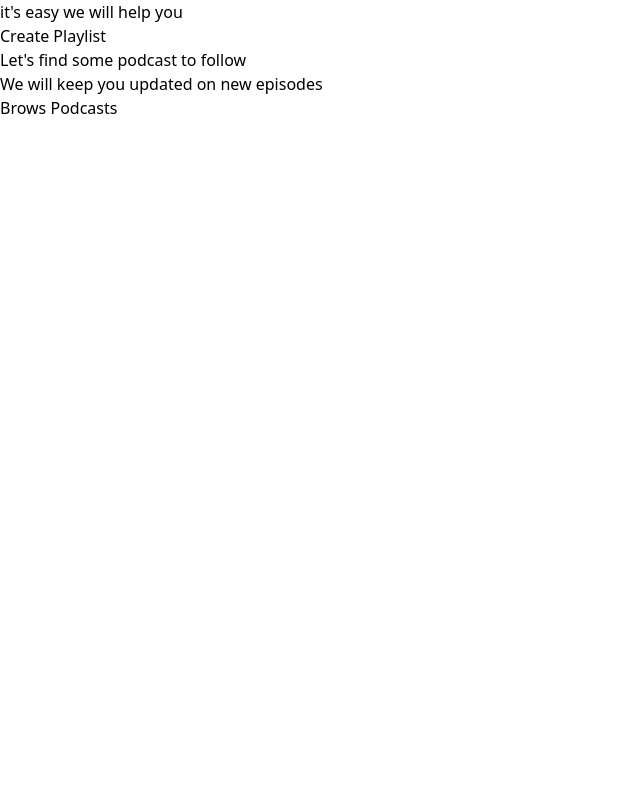
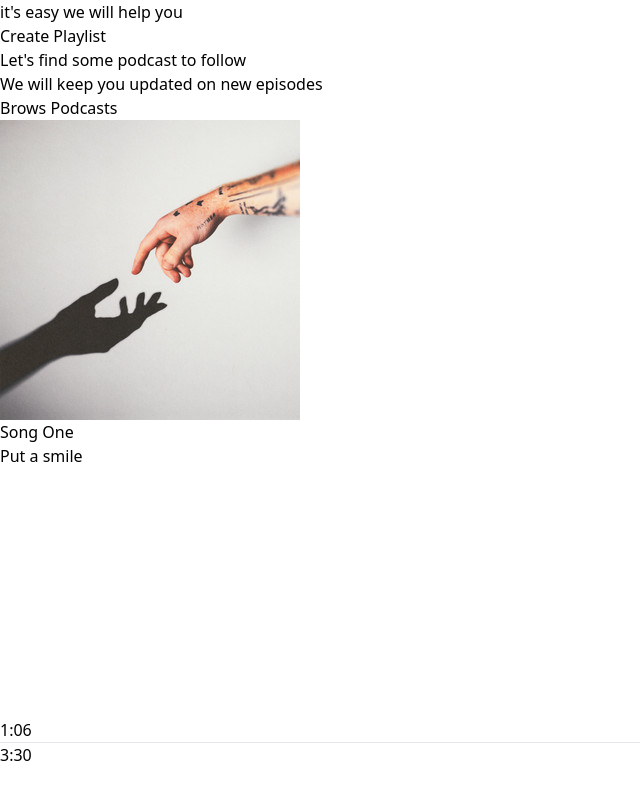
Before and after one commit to adityakkpk/Spotify-Clone, a React (Vite) app: page / in a window 1280 px wide. Shown: the part 346-1146 px from the top of the page, without its empty margins (0-640 px from the left). Before the commit the page ends 800 px from the top, so only its background shows below. Built offline with nearby package versions, Linux system fonts and the light colour scheme.

Commit message:
Create Player UI

```diff
--- a/src/App.jsx
+++ b/src/App.jsx
@@ -1,5 +1,6 @@
 import React from 'react'
 import Sidebar from './components/Sidebar'
+import Player from './components/Player'
 
 const App = () => {
   return (
@@ -7,6 +8,7 @@ const App = () => {
       <div className='h-[90%] flex'>
         <Sidebar />
       </div>
+      <Player />
     </div>
   )
 }
--- /dev/null
+++ b/src/components/Player.jsx
@@ -0,0 +1,43 @@
+import React from 'react'
+import { assets, songsData } from '../assets/frontend-assets/assets'
+const Player = () => {
+  return (
+    <div className='h-[10%] bg-black flex justify-between items-center text-white px-4'>
+        <div className="hidden lg:flex items-center gap-4">
+            <img className='w-12' src={songsData[0].image} alt="" />
+            <div>
+                <p>{songsData[0].name}</p>
+                <p>{songsData[0].desc.slice(0,12)}</p>
+            </div>
+        </div>
+        <div className="flex flex-col items-center gap-1 m-auto">
+            <div className="flex gap-4">
+                <img className='w-4 cursor-pointer' src={assets.shuffle_icon} alt="" />
+                <img className='w-4 cursor-pointer' src={assets.prev_icon} alt="" />
+                <img className='w-4 cursor-pointer' src={assets.play_icon} alt="" />
+                <img className='w-4 cursor-pointer' src={assets.next_icon} alt="" />
+                <img className='w-4 cursor-pointer' src={assets.loop_icon} alt="" />
+            </div>
+            <div className="flex items-center gap-5">
+                <p>1:06</p>
+                <div className="w-[16vw] max-w-[500px] bg-gray-300 cursor-pointer">
+                    <hr className='h-1 border-none w-10 bg-green-800 rounded-full' />
+                </div>
+                <p>3:30</p>
+            </div>
+        </div>
+        <div className="hidden lg:flex items-center gap-2 opacity-75">
+            <img className='w-4' src={assets.play_icon} alt="" />
+            <img className='w-4' src={assets.mic_icon} alt="" />
+            <img className='w-4' src={assets.queue_icon} alt="" />
+            <img className='w-4' src={assets.speaker_icon} alt="" />
+            <img className='w-4' src={assets.volume_icon} alt="" />
+            <div className="w-20 bg-slate-50 h-1 rounded"></div>
+            <img className='w-4' src={assets.mini_player_icon} alt="" />
+            <img className='w-4' src={assets.zoom_icon} alt="" />
+        </div>
+    </div>
+  )
+}
+
+export default Player
```
